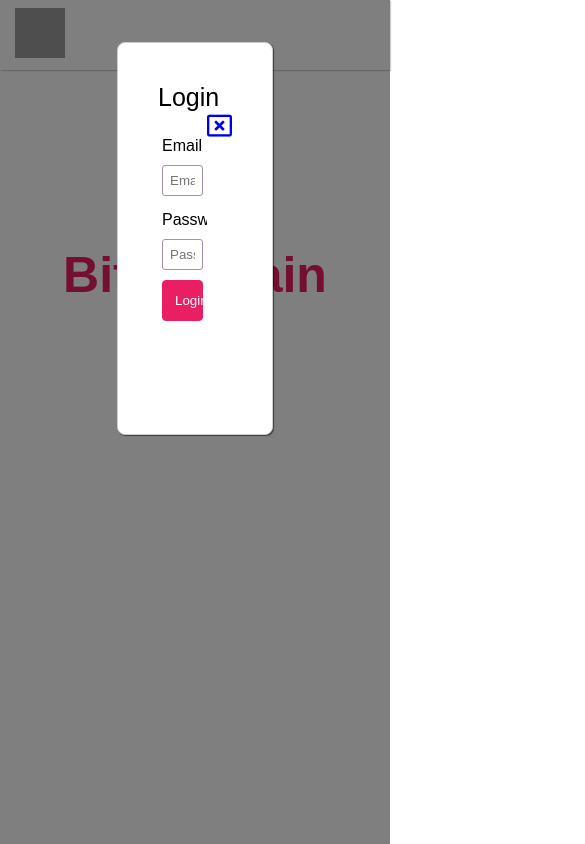
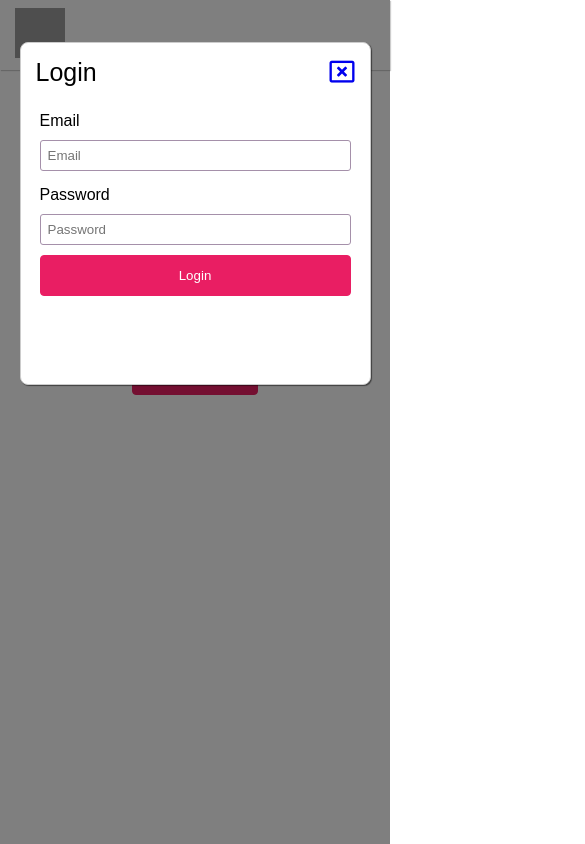
Before and after one commit to sazzad88/bitfountain-assignment, a React (Create React App) app: page / in a window 390 px wide. Both pictures are taken after a click on the button "Enter Application". Shown: the top 844 px of the page, 585 px wide, since content can reach past the window. Built offline with nearby package versions, Linux system fonts and the light colour scheme; grey boxes are pictures that could not be loaded; what axios-progress-bar would draw is missing.

Commit message:
mobile css issue fixed

```diff
--- a/src/App.css
+++ b/src/App.css
@@ -299,3 +299,43 @@
 .message i {
   margin-right: 6px;
 }
+
+/* @media screen and (min-width: 1201) {
+  .full-width {
+    width: 1200;
+  }
+} */
+
+@media screen and (max-width: 500px) {
+  .full-width {
+    width: 100%;
+  }
+  .section-title {
+    flex-direction: column;
+  }
+
+  .section-title .title,
+  .add-button-container {
+    flex-direction: column;
+  }
+
+  .filter-container .input {
+    width: 100%;
+  }
+
+  .device-item,
+  .overview-item {
+    width: 100%;
+  }
+
+  .overview-item {
+    margin-left: 0px;
+    margin-right: 0px;
+  }
+
+  .modal {
+    padding: 15px !important;
+    left: 5% !important;
+    width: 90% !important;
+  }
+}
```
